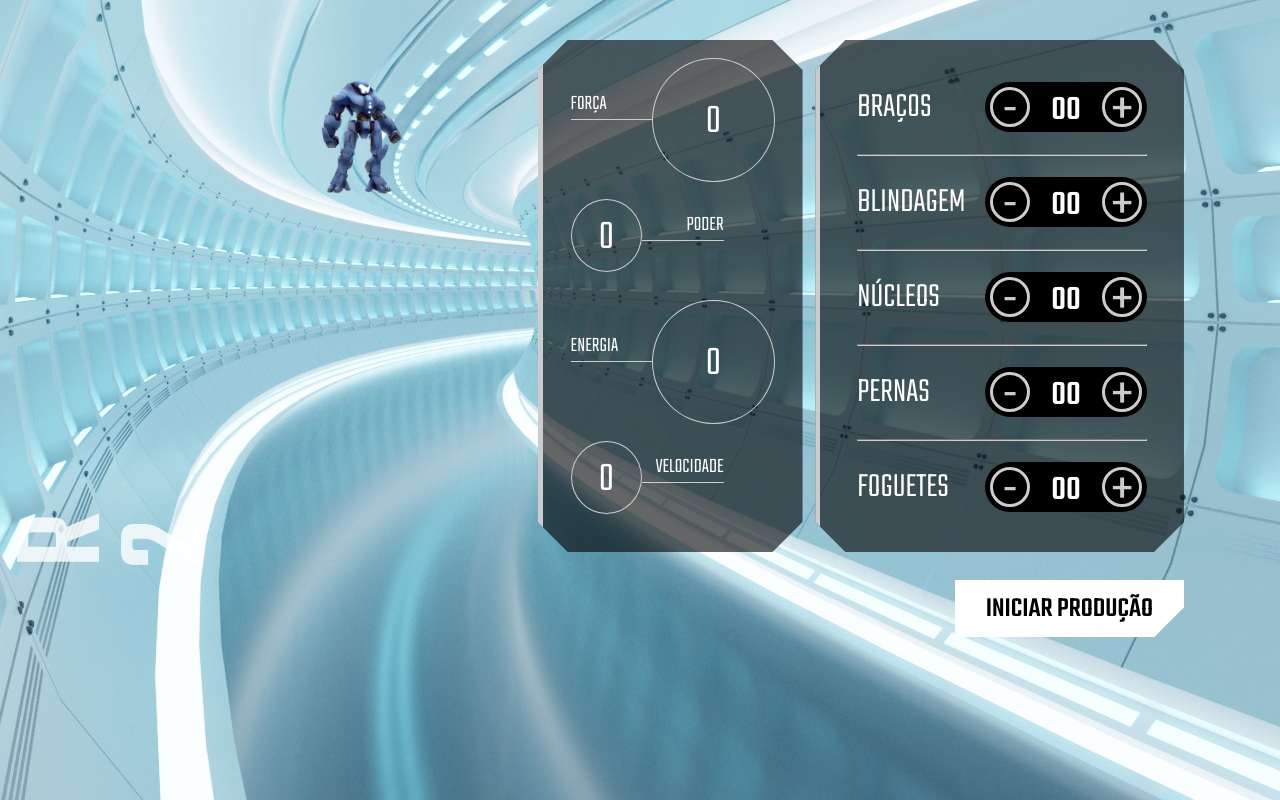
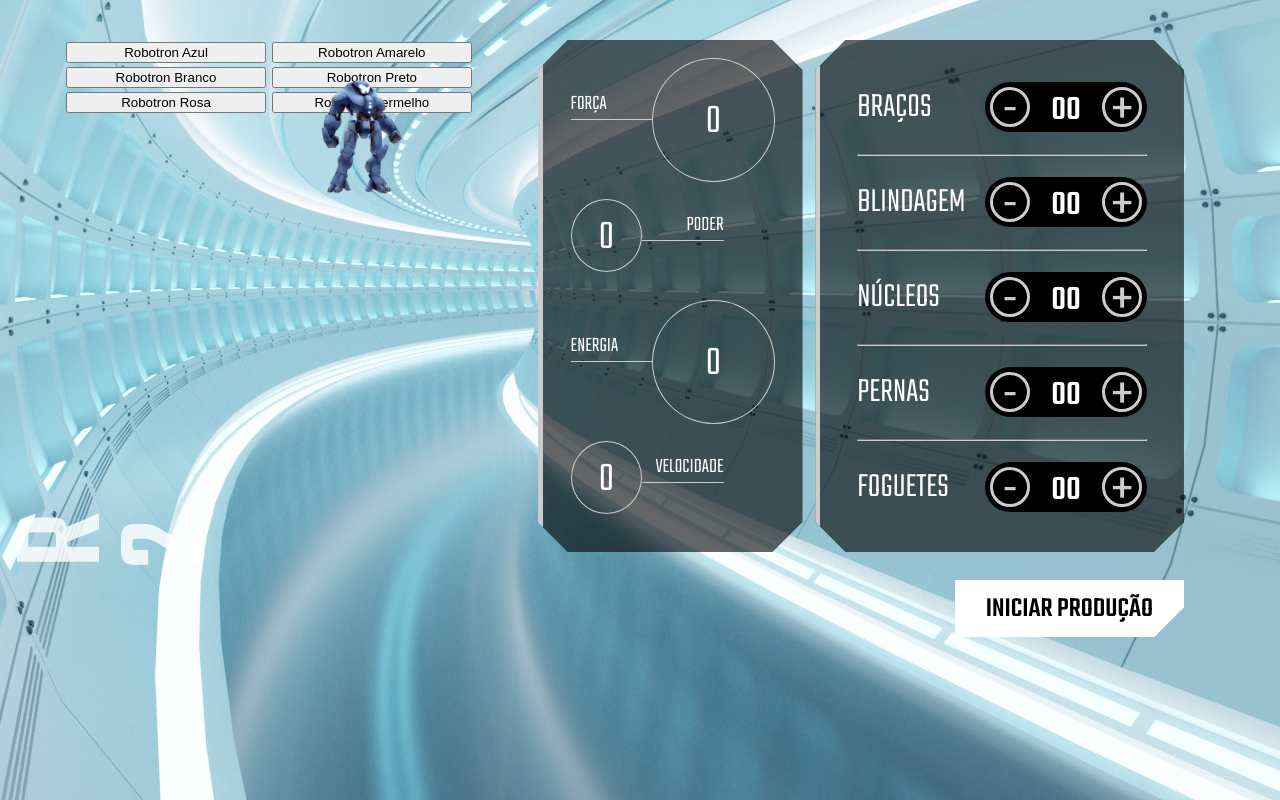
Before and after one commit to gabriellbbretzke/AluraRobotron, a plain HTML site: page index.html in a window 1280 px wide. Drawn offline with Linux system fonts and the light colour scheme.

Commit message:
Realizando novo commit
ADicionei os arquivos mas não fez upload pelo tamanho das imagens.

```diff
--- a/index.html
+++ b/index.html
@@ -17,6 +17,12 @@
         <section class="robotron">
             <img class="robo" src="img/robotron.png" alt="Robotron" id="robotron">
             <figcaption class="titulo"> R <br>2</figcaption>
+                <button class="alterar" alterar onclick="trocaImagem('Azul')">Robotron Azul</button>
+                <button class="alterar" alterar onclick="trocaImagem('Amarelo')">Robotron Amarelo</button>
+                <button class="alterar" alterar onclick="trocaImagem('Branco')">Robotron Branco</button>
+                <button class="alterar" alterar onclick="trocaImagem('Preto')">Robotron Preto</button>
+                <button class="alterar" alterar onclick="trocaImagem('Rosa')">Robotron Rosa</button>
+                <button class="alterar" alterar onclick="trocaImagem('Vermelho')">Robotron Vermelho</button>
         </section>
 
         <section class="box estatisticas">
--- a/js/main.js
+++ b/js/main.js
@@ -1,5 +1,6 @@
 const controle = document.querySelectorAll("[data-controle]");
 const estatisticas = document.querySelectorAll("[data-estatistica]")
+const imgRobotron = document.querySelector("#robotron")
 const pecas = {
     "bracos": {
         "forca": 29,
@@ -40,9 +41,6 @@ controle.forEach ( (e) => {
     })
 })
 
-// somar.addEventListener("click", function () {manipulaDados("somar")})
-// subtrair.addEventListener("click", function () {manipulaDados("subtrair")})
-
 function manipulaDados(operacao, controle) {
     const peca = controle.querySelector("[data-contador]")
 
@@ -58,3 +56,35 @@ function atualizaEstatisticas(peca) {
         elemento.textContent = parseInt(elemento.textContent) + pecas[peca][elemento.dataset.estatistica]
     })
 }
+
+/*-------------------------------- MINHA SOLUÇÃO-------------------------*/
+// imgRobotron.addEventListener("click", trocaRobo);
+// const coresRobotron = [
+//     {cor:'normal',
+//         src:'img/robotron.png'},
+//     {cor:'vermelho',
+//         src:'img/robotronvermelho.png'},
+//     {cor:'amarelo',
+//         src:'img/robotronamarelo.png'},
+//     {cor:'azul',
+//         src: 'img/robotronazul.png'},
+//     {cor:'branco',
+//         src:'img/robotronbranco.png'},
+//     {cor:'preto',
+//         src:'img/robotronpreto.png'},
+//     {cor:'rosa',
+//         src: 'img/robotronrosa.png'},
+// ]
+
+// function trocaRobo() {
+//     var i = Math.floor(Math.random() * 8);
+//     imgRobotron.src = coresRobotron[i].src;
+//     return;
+// }
+/*-------------------------------- FIM MINHA SOLUÇÃO-------------------------*/
+
+/*--------SOLUÇÃO DO PROFESSOR---------------------*/
+function trocaImagem(cor){
+    document.querySelector(".robo").src="img/Robotron 2000 - " + cor + ".png";
+ }
+ /*-------- FIM SOLUÇÃO DO PROFESSOR---------------------*/
```
